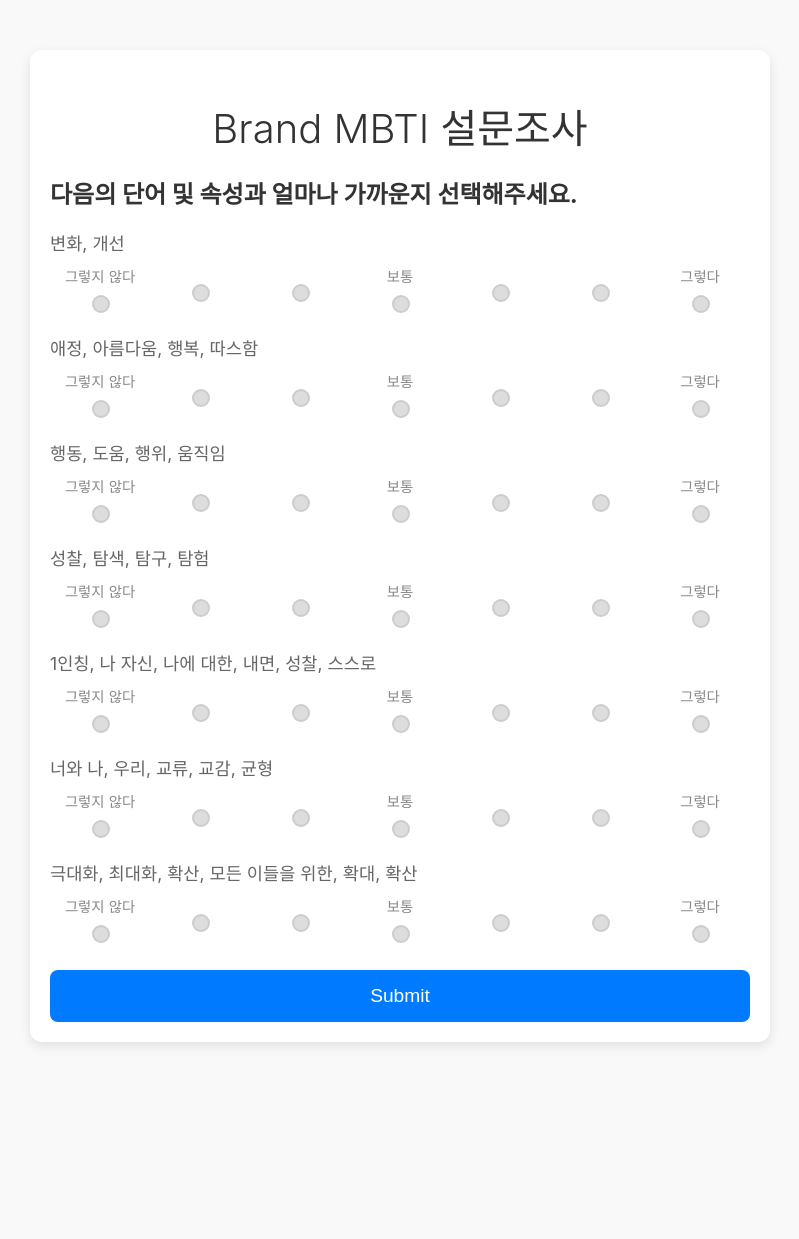
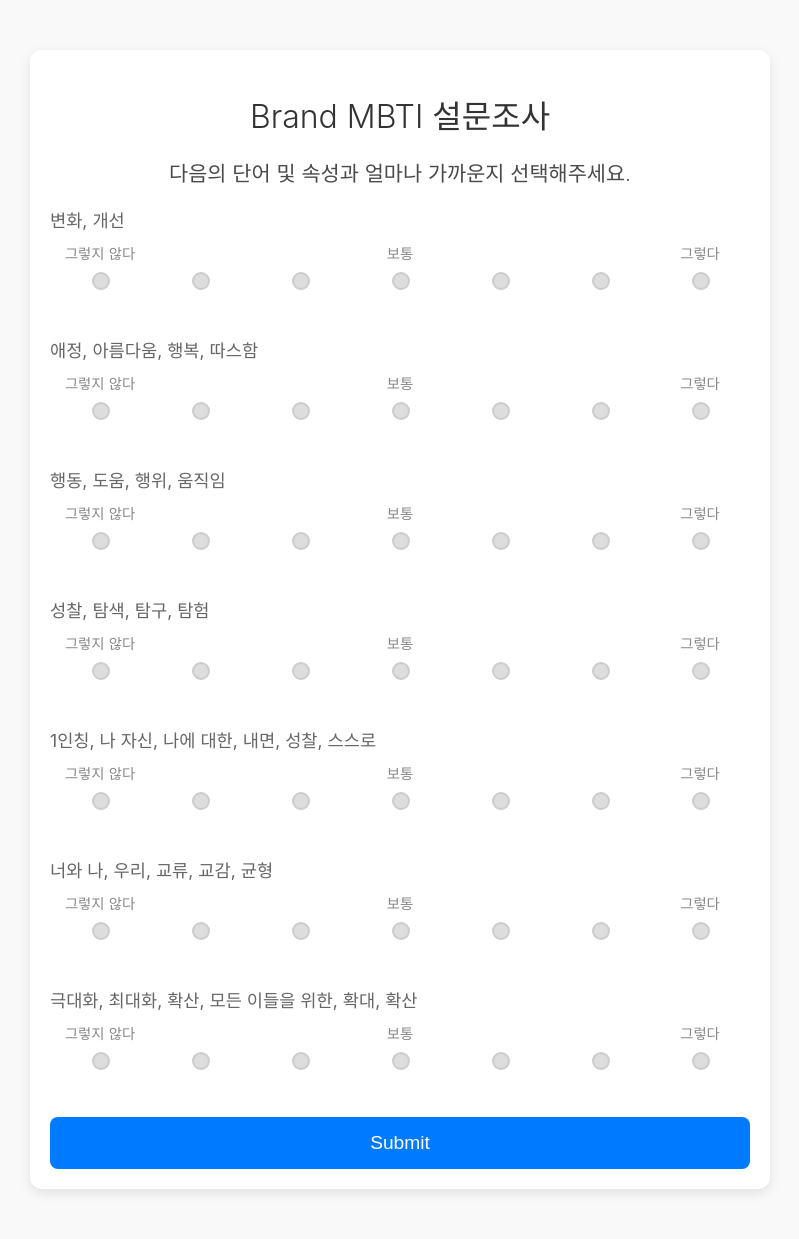
Before and after one commit to kkobooc/brand-mbti-survey, a FastAPI app: page / in a window 1280 px wide. Shown: the whole page, without its empty margins (240-1039 px from the left). Before the commit the page ends 1046 px from the top, so only its background shows below. Run offline with FastAPI, Linux system fonts and the light colour scheme.

Commit message:
여백 조정

```diff
--- a/frontend/static/css/style.css
+++ b/frontend/static/css/style.css
@@ -18,13 +18,21 @@ body {
 h1 {
     text-align: center;
     color: #333;
-    font-size: 2.5em;
+    font-size: 2em;
+    font-weight: 300;
+    margin-bottom: 20px;
+}
+
+h2 {
+    text-align: center;
+    color: #4a4a4a;
+    font-size: 1.3em;
     font-weight: 300;
     margin-bottom: 20px;
 }
 
 .question {
-    margin-bottom: 15px; /* 질문 사이 간격 줄임 */
+    margin-bottom: 40px; /* 질문 사이 간격 줄임 */
 }
 
 label {
--- a/frontend/templates/index.html
+++ b/frontend/templates/index.html
@@ -20,11 +20,11 @@
                             <input type="radio" name="answer{{ i }}" value="1" required>
                         </div>
                         <div class="option-item">
-                            <span></span>
+                            <span>ㅤ</span>
                             <input type="radio" name="answer{{ i }}" value="2" required>
                         </div>
                         <div class="option-item">
-                            <span></span>
+                            <span>ㅤ</span>
                             <input type="radio" name="answer{{ i }}" value="3" required>
                         </div>
                         <div class="option-item">
@@ -32,11 +32,11 @@
                             <input type="radio" name="answer{{ i }}" value="4" required>
                         </div>
                         <div class="option-item">
-                            <span></span>
+                            <span>ㅤ</span>
                             <input type="radio" name="answer{{ i }}" value="5" required>
                         </div>
                         <div class="option-item">
-                            <span></span>
+                            <span>ㅤ</span>
                             <input type="radio" name="answer{{ i }}" value="6" required>
                         </div>
                         <div class="option-item">
@@ -50,7 +50,7 @@
         </form>
 
         {% if total_score %}
-            <h2>Your total score is: {{ total_score }}</h2>
+            <h2>당신의 브랜드 MBTI 점수는 {{ total_score }}점 입니다.</h2>
         {% endif %}
     </div>
 </body>
```
